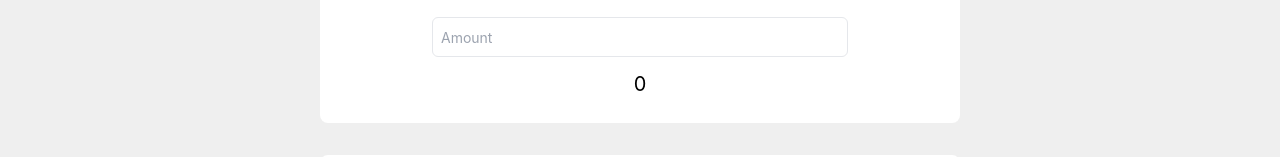
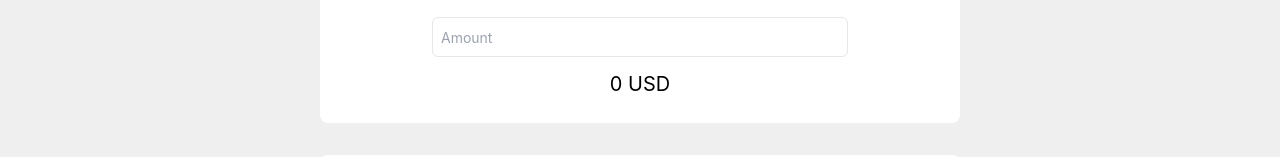
Before and after one commit to COS301-SE-2022/CryptoHub, a Next.js app in the folder client/: page /coin in a window 1280 px wide. Shown: the part 525-682 px from the top of the page. Built offline with nearby package versions, Linux system fonts and the light colour scheme; no server answers.

Commit message:
Update CoinInfo.js

```diff
--- a/client/components/CoinAccount/CoinInfo.js
+++ b/client/components/CoinAccount/CoinInfo.js
@@ -85,7 +85,7 @@ const CoinInfo = ({ name, price }) => {
               placeholder="Amount"
               onChange={(e) => setAmountInput(e.target.value)}
             />
-            <p className="self-center">{amountInput}</p>
+            <p className="self-center">{amountInput} USD</p>
           </div>
         </div>
       </div>
```
